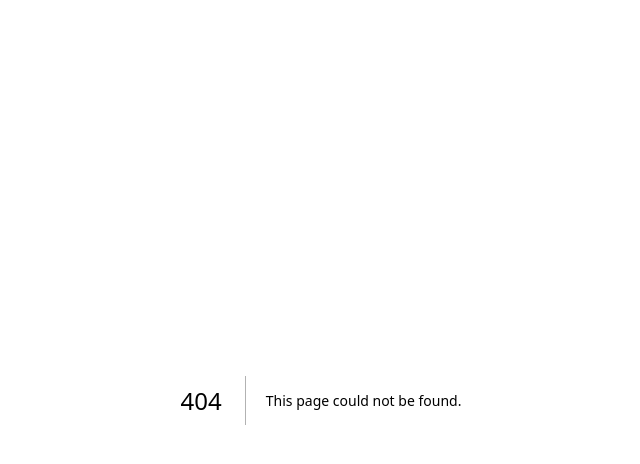
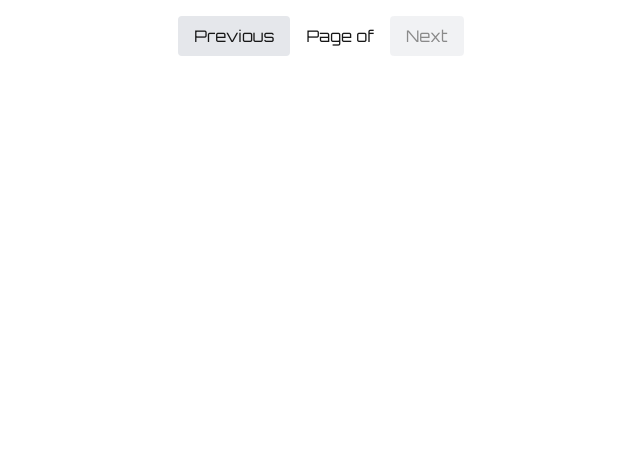
Before and after one commit to GeniferGonzalezSantos/star_wars_explorer_challenge, a Next.js app: page /components/pagination in a window 1280 px wide. Before the commit this address had no page. Shown: the top 464 px of the page, without its empty margins (319-959 px from the left). Built offline with nearby package versions, Linux system fonts and the light colour scheme.

Commit message:
create pagination

```diff
--- /dev/null
+++ b/src/app/components/pagination/page.tsx
@@ -0,0 +1,41 @@
+import React from "react";
+
+export default function Pagination({
+  currentPage,
+  totalPages,
+  onPageChange,
+}: PaginationProps) {
+  const handlePrevious = () => {
+    if (currentPage > 1) {
+      onPageChange(currentPage - 1);
+    }
+  };
+
+  const handleNext = () => {
+    if (currentPage < totalPages) {
+      onPageChange(currentPage + 1);
+    }
+  };
+
+  return (
+    <div className="flex justify-center items-center gap-4 mt-4">
+      <button
+        onClick={handlePrevious}
+        disabled={currentPage === 1}
+        className="px-4 py-2 bg-gray-200 rounded disabled:opacity-50"
+      >
+        Previous
+      </button>
+      <span>
+        Page {currentPage} of {totalPages}
+      </span>
+      <button
+        onClick={handleNext}
+        disabled={currentPage === totalPages}
+        className="px-4 py-2 bg-gray-200 rounded disabled:opacity-50"
+      >
+        Next
+      </button>
+    </div>
+  );
+}
--- /dev/null
+++ b/src/app/components/pagination/types.ts
@@ -0,0 +1,6 @@
+
+interface PaginationProps {
+    currentPage: number;
+    totalPages: number;
+    onPageChange: (page: number) => void;
+}
--- a/src/app/people/page.tsx
+++ b/src/app/people/page.tsx
@@ -4,12 +4,15 @@ import { PeopleProps } from "./types";
 import { fetchPeople } from "../service/api";
 import { Card } from "../components/card/page";
 import InputSearch from "../components/input_search/page";
+import Pagination from "../components/pagination/page";
 
 export default function PeoplePage() {
   const [people, setPeople] = useState<PeopleProps[]>([]);
   const [filteredPeople, setFilteredPeople] = useState<PeopleProps[]>([]);
   const [loading, setLoading] = useState(true);
   const [error, setError] = useState<string | null>(null);
+  const [currentPage, setCurrentPage] = useState(1);
+  const ItemsPerPage = 3;
 
   useEffect(() => {
     const fetchData = async () => {
@@ -35,7 +38,13 @@ export default function PeoplePage() {
       person.name.toLowerCase().includes(query.toLowerCase())
     );
     setFilteredPeople(filtered);
+    setCurrentPage(1);
   };
+
+  const totalPages = Math.ceil(filteredPeople.length / ItemsPerPage);
+  const startIndex = (currentPage -1 ) * ItemsPerPage;
+  const endIndex = startIndex + ItemsPerPage;
+  const currentItems = filteredPeople.slice(startIndex, endIndex);
 
   if (loading) {
     return <p>Loading...</p>;
@@ -50,7 +59,7 @@ export default function PeoplePage() {
       <InputSearch onSearch={handleSearch} />
       <Card
         title="Star Wars Characters"
-        items={filteredPeople}
+        items={currentItems}
         renderItem={(person) => (
           <>
             <h2 className="text-lg font-bold">{person.name}</h2>
@@ -68,6 +77,11 @@ export default function PeoplePage() {
           </>
         )}
       />
+      <Pagination
+        currentPage={currentPage}
+        totalPages={totalPages}
+        onPageChange={(page) => setCurrentPage(page)}
+      />
     </div>
   );
 }
```
